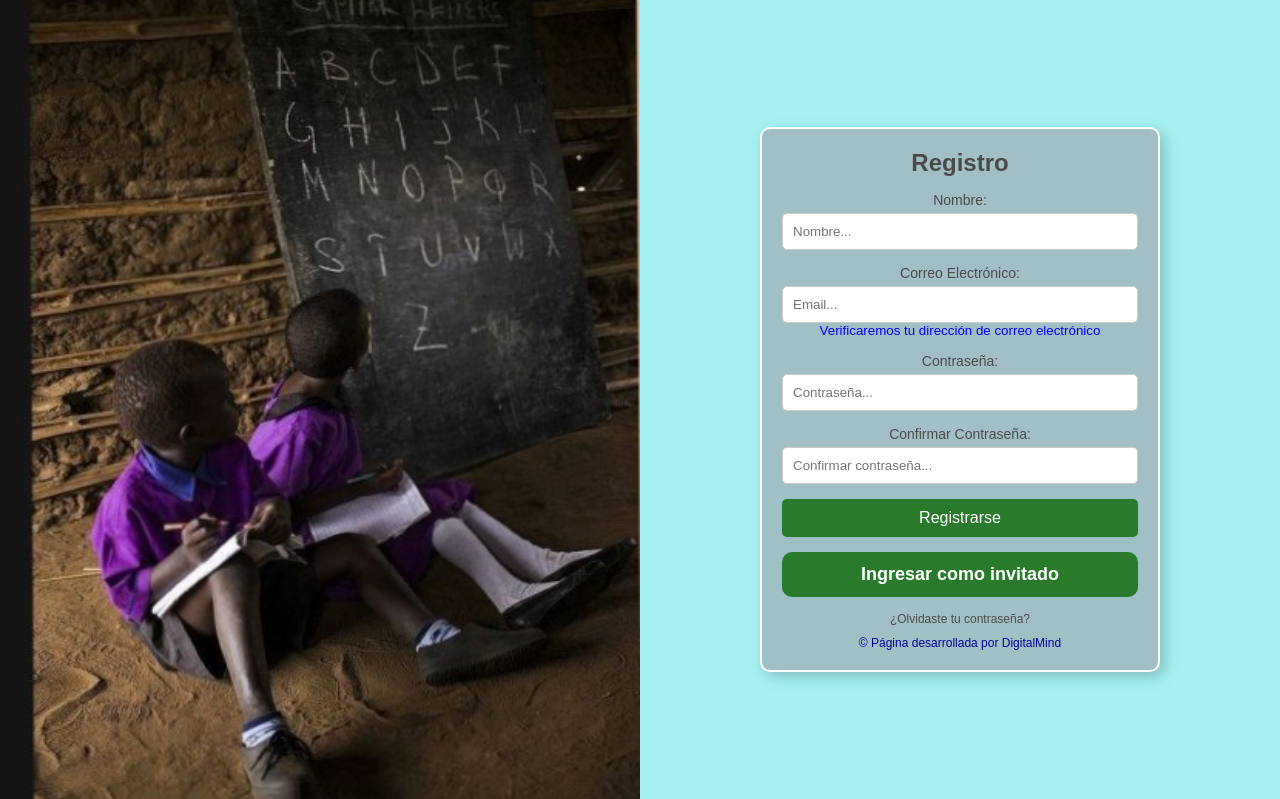
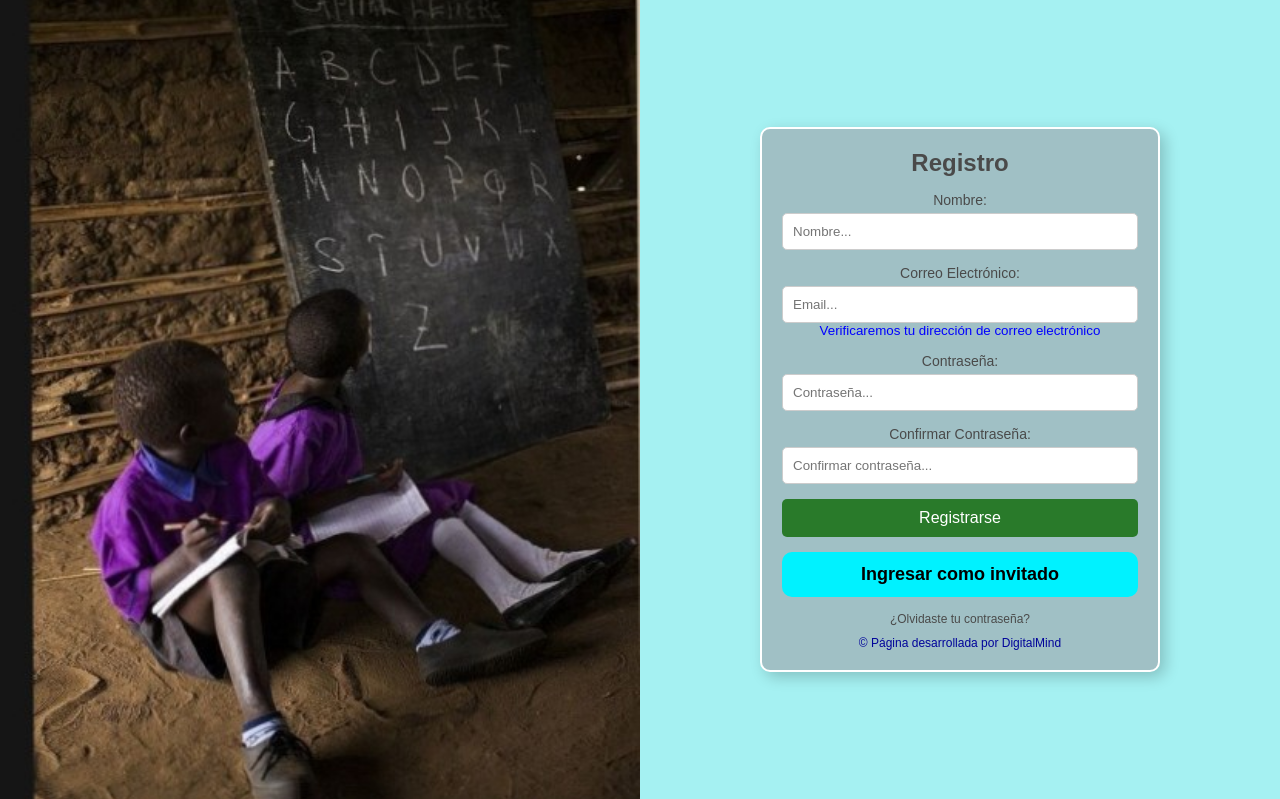
Before and after one commit to patomax31/Digital-Mind, a PHP site: page /digital-mind/PHP/register.php in a window 1280 px wide. Shown: the part 19-818 px from the top of the page. Run offline with PHP 8.4, Linux system fonts and the light colour scheme; data that the repository does not hold is empty.

Commit message:
Arreglos

```diff
--- a/css/login_style.css
+++ b/css/login_style.css
@@ -34,7 +34,7 @@ body, html {
 .form-section h2 {
     text-align: center;
     margin-bottom: 20px;
-    color: #474747;
+    color: #ffffff;
 }
 
 .form-group {
@@ -97,9 +97,8 @@ body, html {
     display: block;
     width: 100%;
     padding: 12px 20px;
-    background-color: #0a6800c8;
-    color: white;
-
+    background-color: #00f2ff;
+    color: rgb(0, 0, 0);
     text-decoration: none;
     font-size: 18px;
     font-weight: bold;
```
